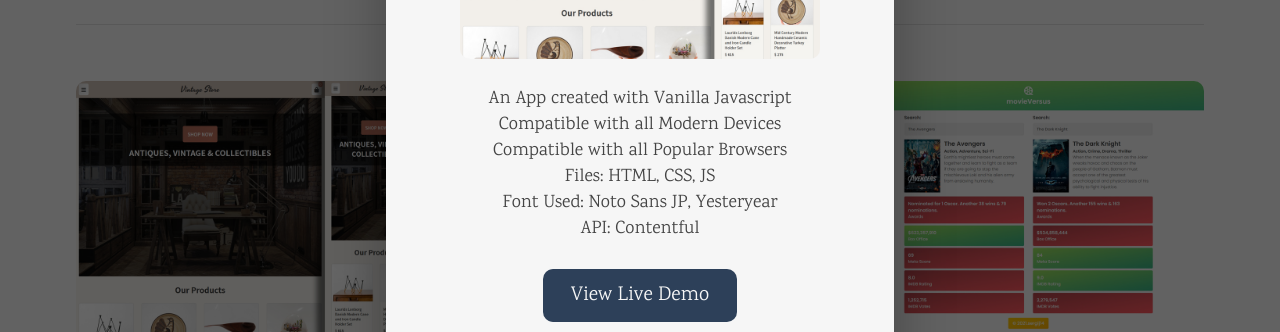
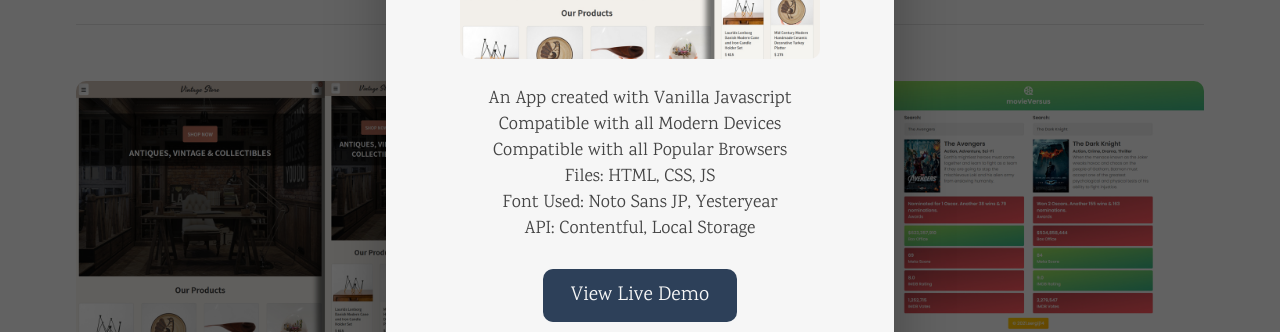
Before and after one commit to sergij14/sergij14-portfolio, a website built with Parcel: page index.html in a window 1280 px wide. Both pictures are taken after a click on the link 252 px from the left and 566 px from the top of the page. Shown: the part 359-691 px from the top of the page. Built offline with nearby package versions, Linux system fonts and the light colour scheme.

Commit message:
edited project

```diff
--- a/index.html
+++ b/index.html
@@ -139,7 +139,7 @@
               Compatible with all Popular Browsers<br>
               Files: HTML, CSS, JS<br>
               Font Used: Noto Sans JP, Yesteryear<br>
-              API: Contentful
+              API: Contentful, Local Storage
             </p>
 
 
```
Also changed, not shown: dist/index.html, 3 other files.
